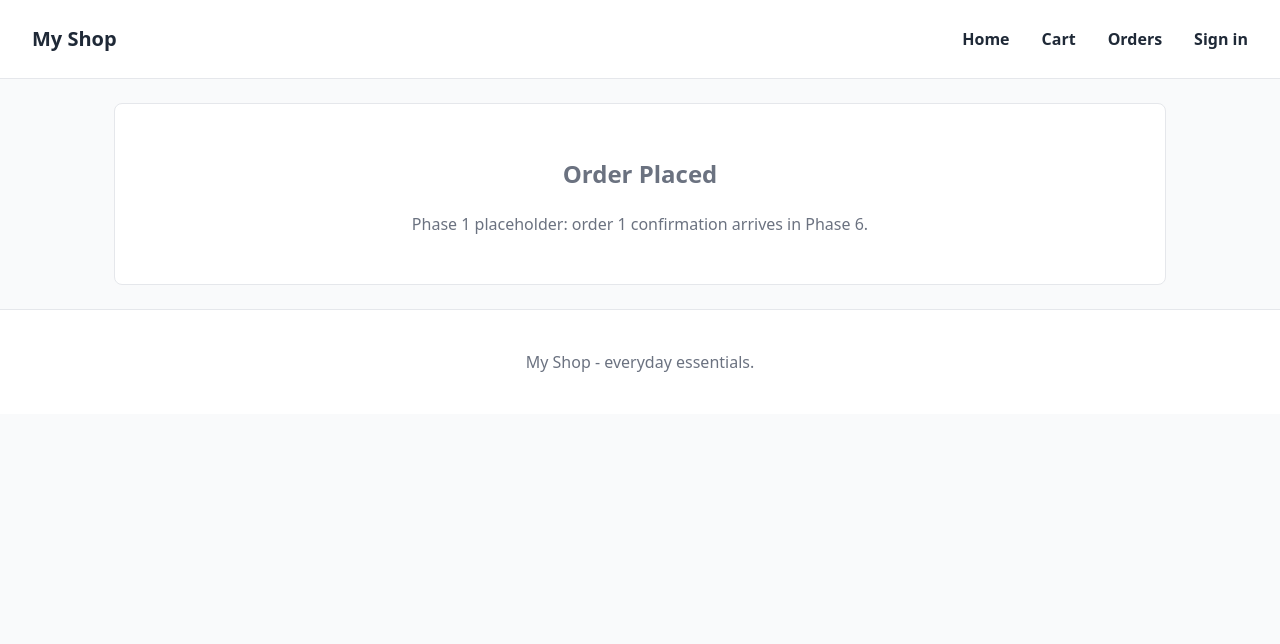
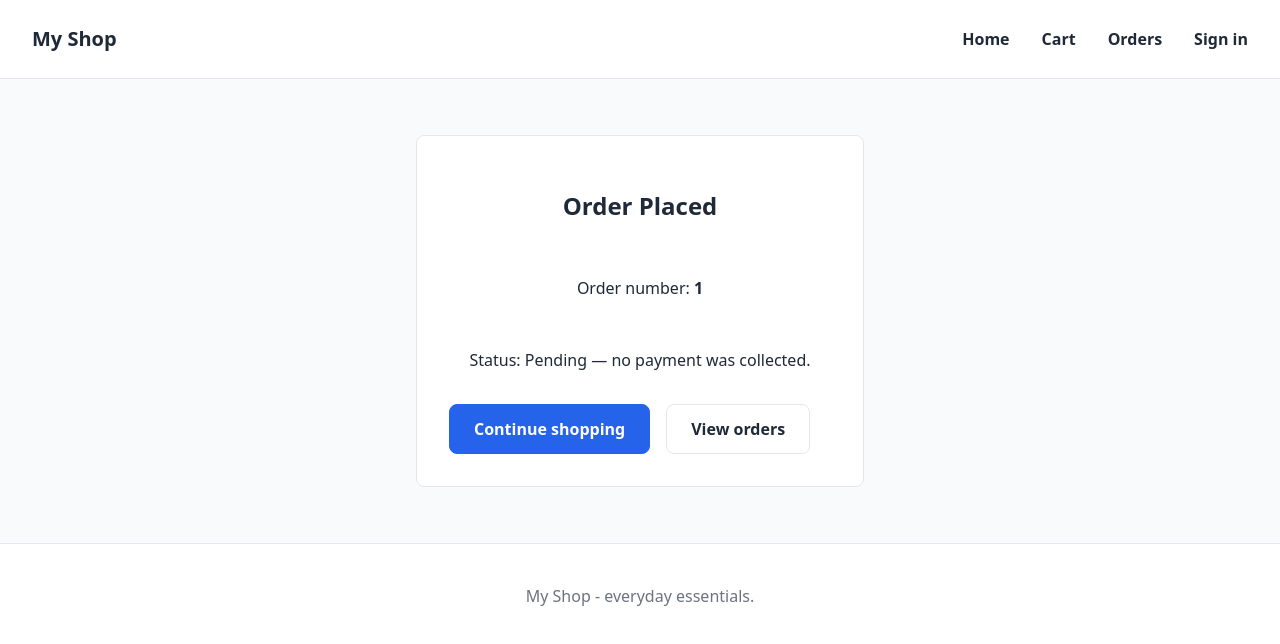
Before and after one commit to DolapoEwulogbo/MyShop, a React (Vite) app: page /success/1 in a window 1280 px wide. Shown: the top 644 px of the page. Built offline with nearby package versions, Linux system fonts and the light colour scheme; no server answers.

Commit message:
feat: success confirmation and account/orders stubs without fake data

```diff
--- a/src/pages/Account.jsx
+++ b/src/pages/Account.jsx
@@ -1,9 +1,50 @@
-// Phase 1 placeholder — account page arrives in Phase 8.
+import { Link } from 'react-router-dom'
+import { useAuth } from '../context/AuthContext.jsx'
+
+// Phase 8 stub — shows real session data; editable profile fields come later.
 export default function Account() {
+  const { user, loading, signOut } = useAuth()
+
+  if (loading) {
+    return (
+      <section className="placeholder" aria-live="polite">
+        <h1>Account</h1>
+        <p>Checking your sign-in status...</p>
+      </section>
+    )
+  }
+
+  if (!user) {
+    return (
+      <section className="auth-card" aria-label="Account">
+        <h1>Account</h1>
+        <p>You are not signed in.</p>
+        <Link className="button-primary" to="/login?returnTo=%2Faccount">
+          Sign in
+        </Link>
+      </section>
+    )
+  }
+
   return (
-    <section className="placeholder">
+    <section className="auth-card" aria-label="Account">
       <h1>Account</h1>
-      <p>Phase 1 placeholder: account page arrives in Phase 8.</p>
+      <p>
+        Name: <strong>{user.user_metadata?.full_name || user.user_metadata?.name || '—'}</strong>
+      </p>
+      <p>
+        Email: <strong>{user.email}</strong>
+      </p>
+      <p>
+        <Link className="button-secondary" to="/orders">
+          View orders
+        </Link>
+      </p>
+      <p>
+        <button type="button" className="button-primary" onClick={signOut}>
+          Sign out
+        </button>
+      </p>
     </section>
   )
 }
--- a/src/pages/Orders.jsx
+++ b/src/pages/Orders.jsx
@@ -1,9 +1,40 @@
-// Phase 1 placeholder — order history arrives in Phase 8.
+import { Link } from 'react-router-dom'
+import { useAuth } from '../context/AuthContext.jsx'
+
+// Phase 8 stub — real order history needs a signed-in user; the list itself
+// arrives with the orders service. This unblocks navigation without faking data.
 export default function Orders() {
+  const { user, loading, signOut } = useAuth()
+
+  if (loading) {
+    return (
+      <section className="placeholder" aria-live="polite">
+        <h1>Orders</h1>
+        <p>Checking your sign-in status...</p>
+      </section>
+    )
+  }
+
   return (
     <section className="placeholder">
       <h1>Orders</h1>
-      <p>Phase 1 placeholder: order history arrives in Phase 8.</p>
+      {user ? (
+        <>
+          <p>Signed in as {user.email}. Your order history will appear here.</p>
+          <p>
+            <Link className="button-primary" to="/">
+              Start shopping
+            </Link>
+          </p>
+          <p>
+            <button type="button" className="link-button" onClick={signOut}>
+              Sign out
+            </button>
+          </p>
+        </>
+      ) : (
+        <p>You haven&apos;t placed any orders yet.</p>
+      )}
     </section>
   )
 }
--- a/src/pages/Success.jsx
+++ b/src/pages/Success.jsx
@@ -1,12 +1,39 @@
-import { useParams } from 'react-router-dom'
+import { Link, useLocation, useParams } from 'react-router-dom'
+import { formatNaira } from '../utils/currency.js'
 
-// Phase 1 placeholder — success page arrives in Phase 6.
+// Phase 6 — Success page per PRD: honest email status, no fake payment steps.
+// Reads orderNumber/total passed via navigation state; falls back to the URL param.
 export default function Success() {
   const { orderId } = useParams()
+  const location = useLocation()
+  const orderNumber = location.state?.orderNumber ?? orderId ?? '—'
+  const total = location.state?.total
+  const emailSent = location.state?.emailSent
+
   return (
-    <section className="placeholder">
+    <section className="auth-card" aria-label="Order confirmation">
       <h1>Order Placed</h1>
-      <p>Phase 1 placeholder: order {orderId} confirmation arrives in Phase 6.</p>
+      <p>
+        Order number: <strong>{orderNumber}</strong>
+      </p>
+      {typeof total === 'number' && (
+        <p>
+          Total: <strong>{formatNaira(total)}</strong>
+        </p>
+      )}
+      <p>Status: Pending — no payment was collected.</p>
+      {emailSent === true && <p>We&apos;ve sent a confirmation email for this order.</p>}
+      {emailSent === false && (
+        <p>Your order is placed. We couldn&apos;t send the confirmation email, but you can see it under Orders.</p>
+      )}
+      <div className="actions">
+        <Link className="button-primary" to="/">
+          Continue shopping
+        </Link>
+        <Link className="button-secondary" to="/orders">
+          View orders
+        </Link>
+      </div>
     </section>
   )
 }
```
